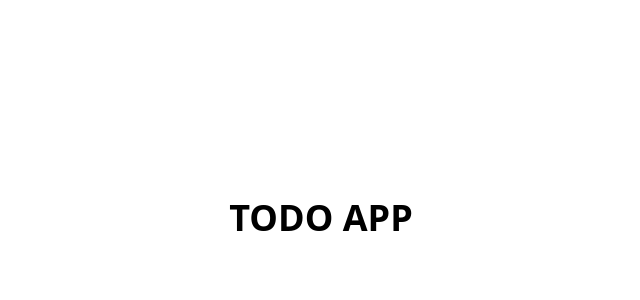
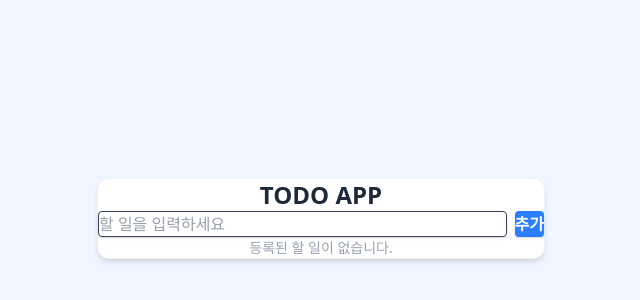
Before and after one commit to goorm-2nd-team4/todo-fe, a React (Vite) app: page / in a window 1280 px wide. Shown: the part 182-482 px from the top of the page, without its empty margins (319-959 px from the left). Built offline with nearby package versions, Linux system fonts and the light colour scheme.

Commit message:
[FIX] 실수로 삭제된 .gitignore의 .env 설정 복구

```diff
--- a/src/App.tsx
+++ b/src/App.tsx
@@ -1,7 +1,54 @@
+import React, { useState } from 'react';
+import './App.css';
+import TodoForm from './components/TodoForm';
+
+interface TodoItem {
+  id: number;
+  title: string;
+  completed: boolean;
+}
+
 function App() {
+  const [todoData, setTodoData] = useState<TodoItem[]>([]);
+  const [value, setValue] = useState('');
+
+  const handleSubmit = (e: React.FormEvent<HTMLFormElement>) => {
+    e.preventDefault();
+    if (!value.trim()) return;
+
+    const newTodo: TodoItem = {
+      id: Date.now(),
+      title: value,
+      completed: false,
+    };
+
+    setTodoData((prev) => [...prev, newTodo]);
+    setValue('');
+  };
+
   return (
-    <div className="min-h-screen flex items-center justify-center">
-      <h1 className="text-4xl font-bold">TODO APP</h1>
+    <div className="flex items-center justify-center min-h-screen bg-blue-50 p-4">
+      <div className="w-full max-w-md p-6 bg-white rounded-xl shadow-md border border-gray-100">
+        <h1 className="text-2xl font-bold text-gray-800 mb-6 text-center">TODO APP</h1>
+
+        <TodoForm value={value} setValue={setValue} handleSubmit={handleSubmit} />
+
+        <div className="mt-8 border-t border-gray-100 pt-4">
+          <ul className="space-y-3">
+            {todoData.map((todo) => (
+              <li
+                key={todo.id}
+                className="flex items-center p-3 bg-gray-50 rounded-lg border border-gray-200 text-gray-700 text-sm font-medium"
+              >
+                {todo.title}
+              </li>
+            ))}
+          </ul>
+          {todoData.length === 0 && (
+            <p className="text-center text-gray-400 text-sm mt-4">등록된 할 일이 없습니다.</p>
+          )}
+        </div>
+      </div>
     </div>
   );
 }
--- /dev/null
+++ b/src/components/TodoForm.tsx
@@ -0,0 +1,29 @@
+import React from 'react';
+
+interface TodoFormProps {
+  value: string;
+  setValue: (value: string) => void;
+  handleSubmit: (e: React.FormEvent<HTMLFormElement>) => void;
+}
+
+const TodoForm = ({ value, setValue, handleSubmit }: TodoFormProps) => {
+  return (
+    <form onSubmit={handleSubmit} className="flex gap-2">
+      <input
+        type="text"
+        className="flex-1 px-4 py-2 border rounded shadow-sm focus:outline-none focus:ring-2 focus:ring-blue-500 text-gray-700"
+        placeholder="할 일을 입력하세요"
+        value={value}
+        onChange={(e) => setValue(e.target.value)}
+      />
+      <button
+        type="submit"
+        className="px-4 py-2 bg-blue-500 text-white font-semibold rounded shadow hover:bg-blue-600 transition"
+      >
+        추가
+      </button>
+    </form>
+  );
+};
+
+export default TodoForm;
```
Also changed, not shown: 1 other file (tests, documents, lock files or other folders).
